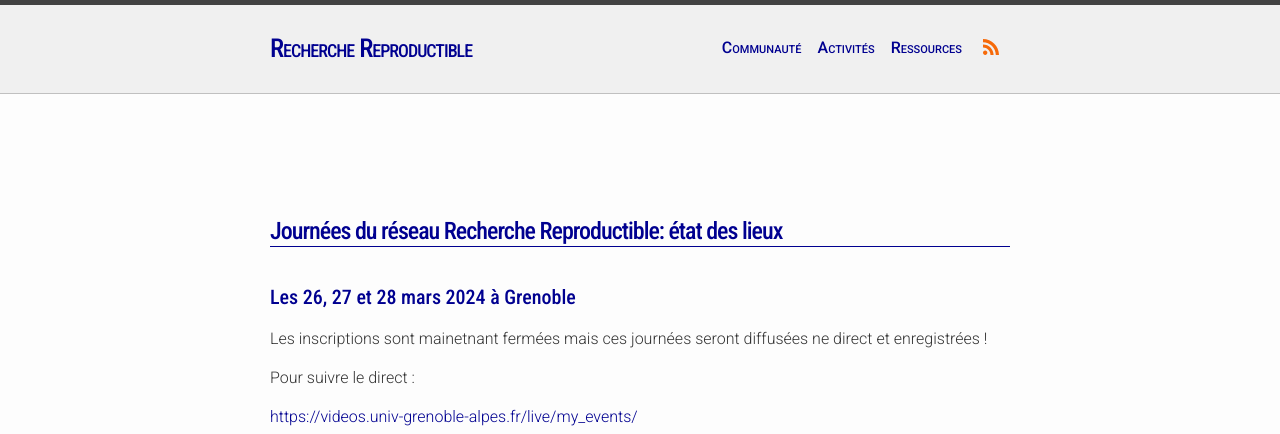
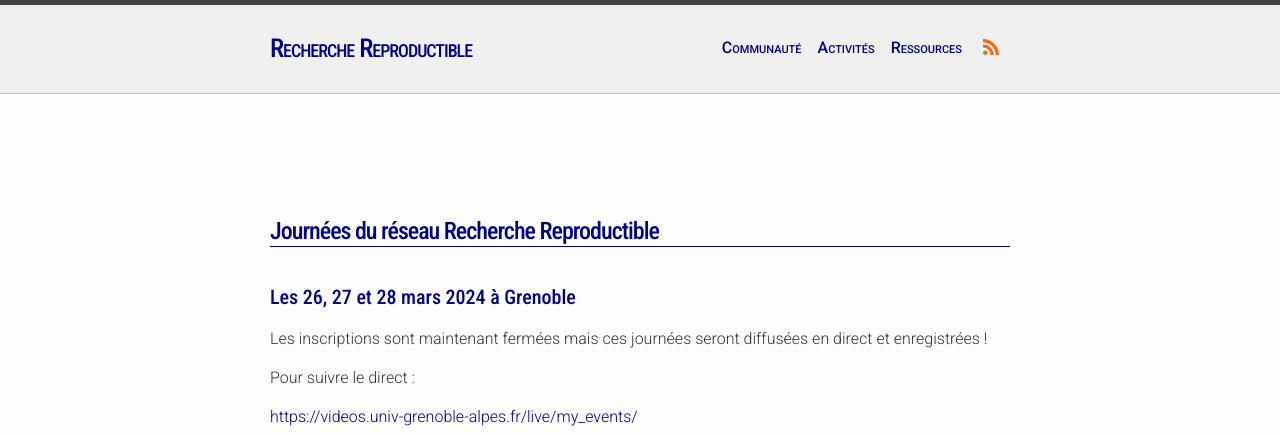
Before and after one commit to FR-RN/FR-RN, a Jekyll site: the page built from rr-days-2024.md, in a window 1280 px wide. Shown: the top 434 px of the page. Built offline with Jekyll 4.4.1, drawn with Linux system fonts in a browser that asks for light colours; some web fonts are replaced.

```diff
--- a/rr-days-2024.md
+++ b/rr-days-2024.md
@@ -4,10 +4,10 @@
 ---
 
 
-# Journées du réseau Recherche Reproductible: état des lieux
+# Journées du réseau Recherche Reproductible
 ## Les 26, 27 et 28 mars 2024 à Grenoble
 
-Les inscriptions sont mainetnant fermées mais ces journées seront diffusées ne direct et enregistrées !
+Les inscriptions sont maintenant fermées mais ces journées seront diffusées en direct et enregistrées !
 
 Pour suivre le direct :
 
```
